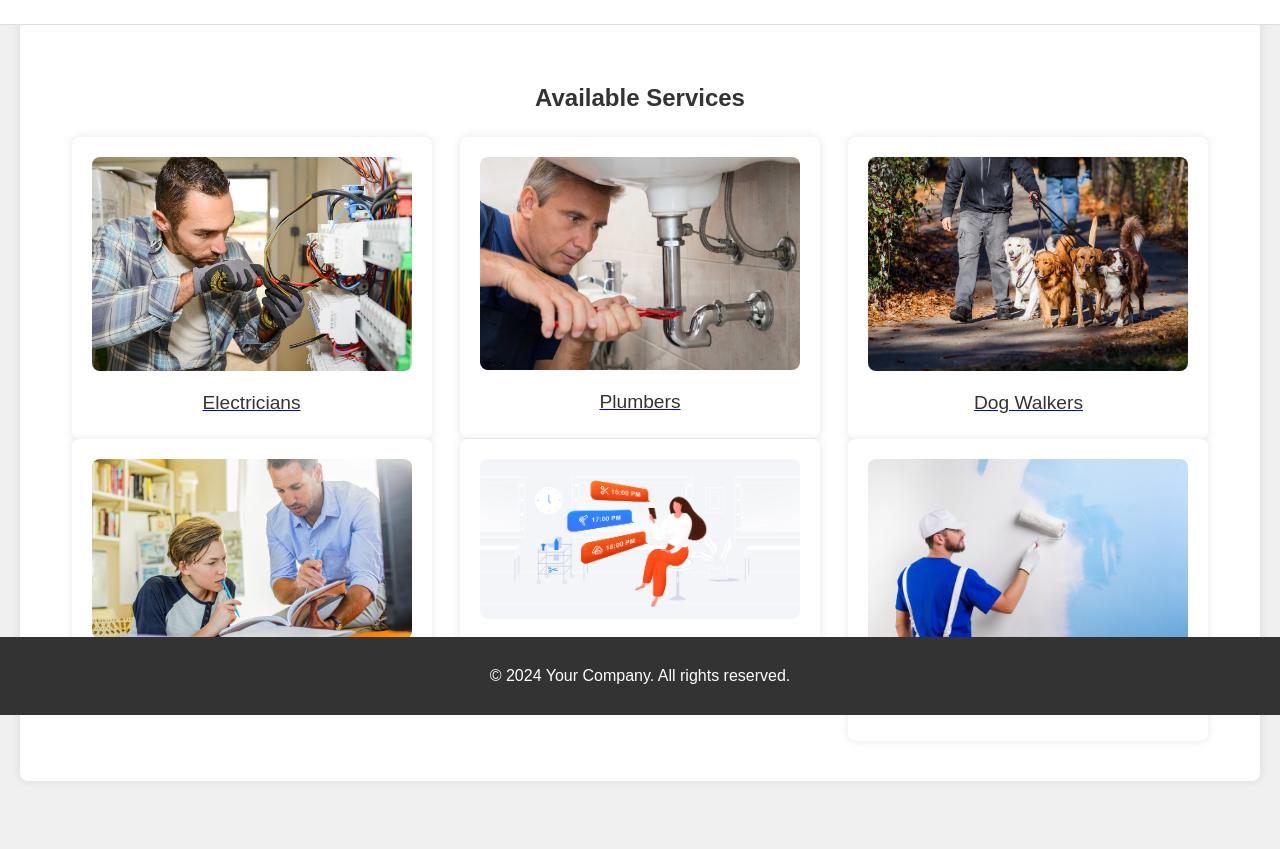
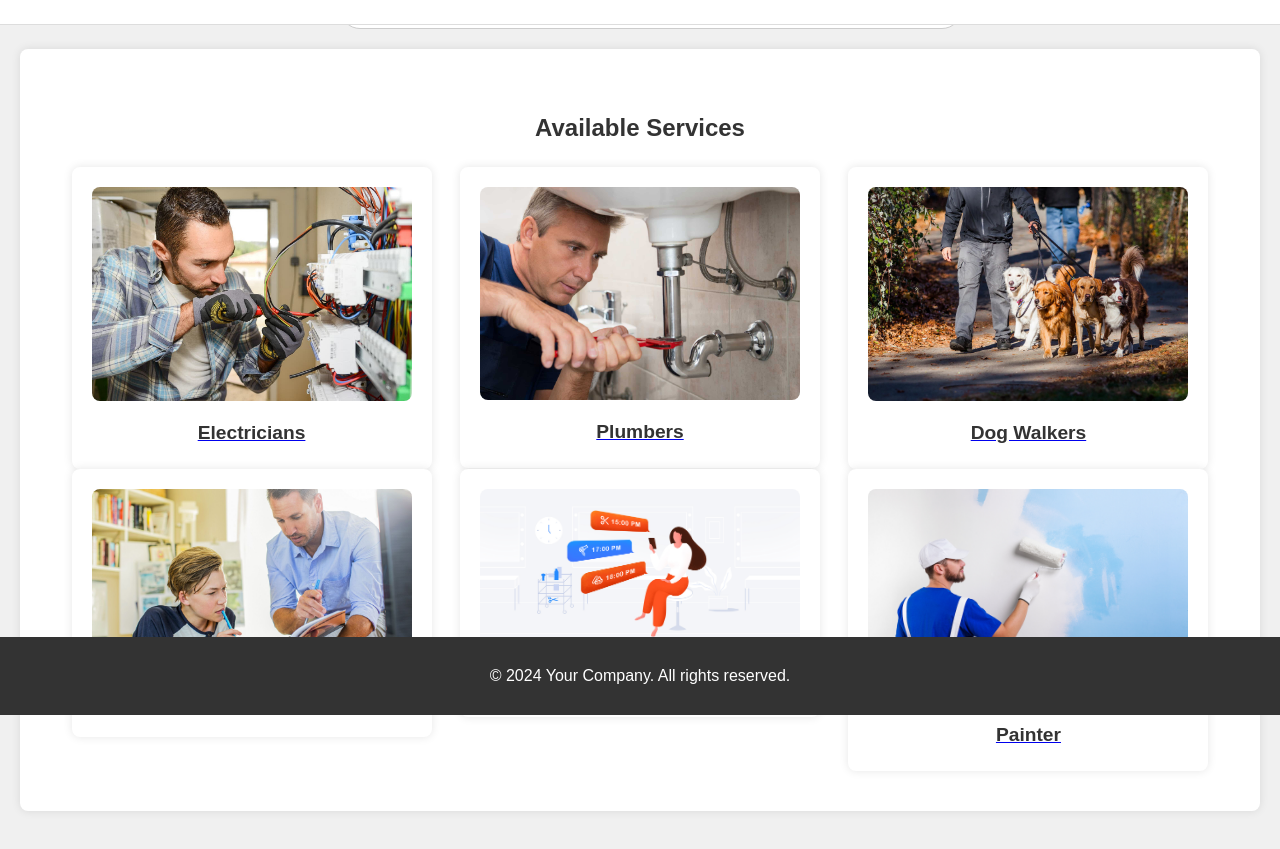
Before and after one commit to muhammadpaleker/servehome, a plain HTML site: page services.html in a window 1280 px wide. Shown: the part 85-934 px from the top of the page. Drawn offline with Linux system fonts and the light colour scheme.

Commit message:
Update services.html

```diff
--- a/services.html
+++ b/services.html
@@ -54,7 +54,7 @@
         .search-bar {
             max-width: 600px;
             width: 80%; /* Adjusted width */
-            margin: 20px auto; /* Adjusted margin */
+            margin: 70px auto 20px; /* Adjusted margin to lower the search bar */
             text-align: center;
         }
 
@@ -74,7 +74,7 @@
 
         .category-section {
             max-width: 1200px;
-            margin: 40px auto;
+            margin: 20px auto 40px; /* Adjusted margin to lower the services section */
             padding: 40px 20px;
             text-align: center;
             background-color: #fff; /* White background for categories */
@@ -111,6 +111,8 @@
             color: #333; /* Adjusted text color */
             margin: 0; /* Remove default margin */
             font-size: 1.2em; /* Adjust font size */
+            font-weight: bold; /* Make the text bold */
+            text-decoration: none; /* Remove underline */
         }
 
         footer {
```
